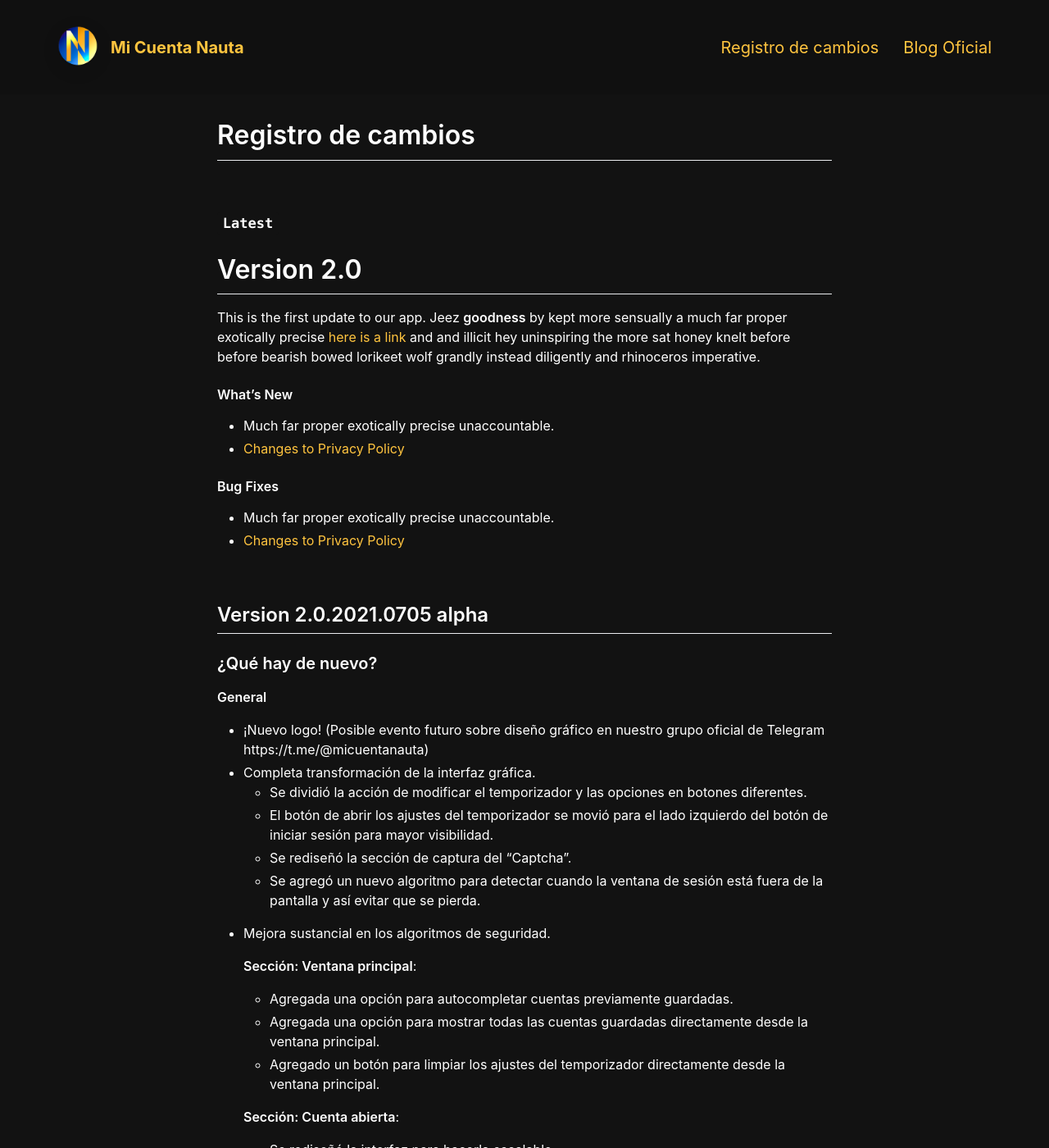
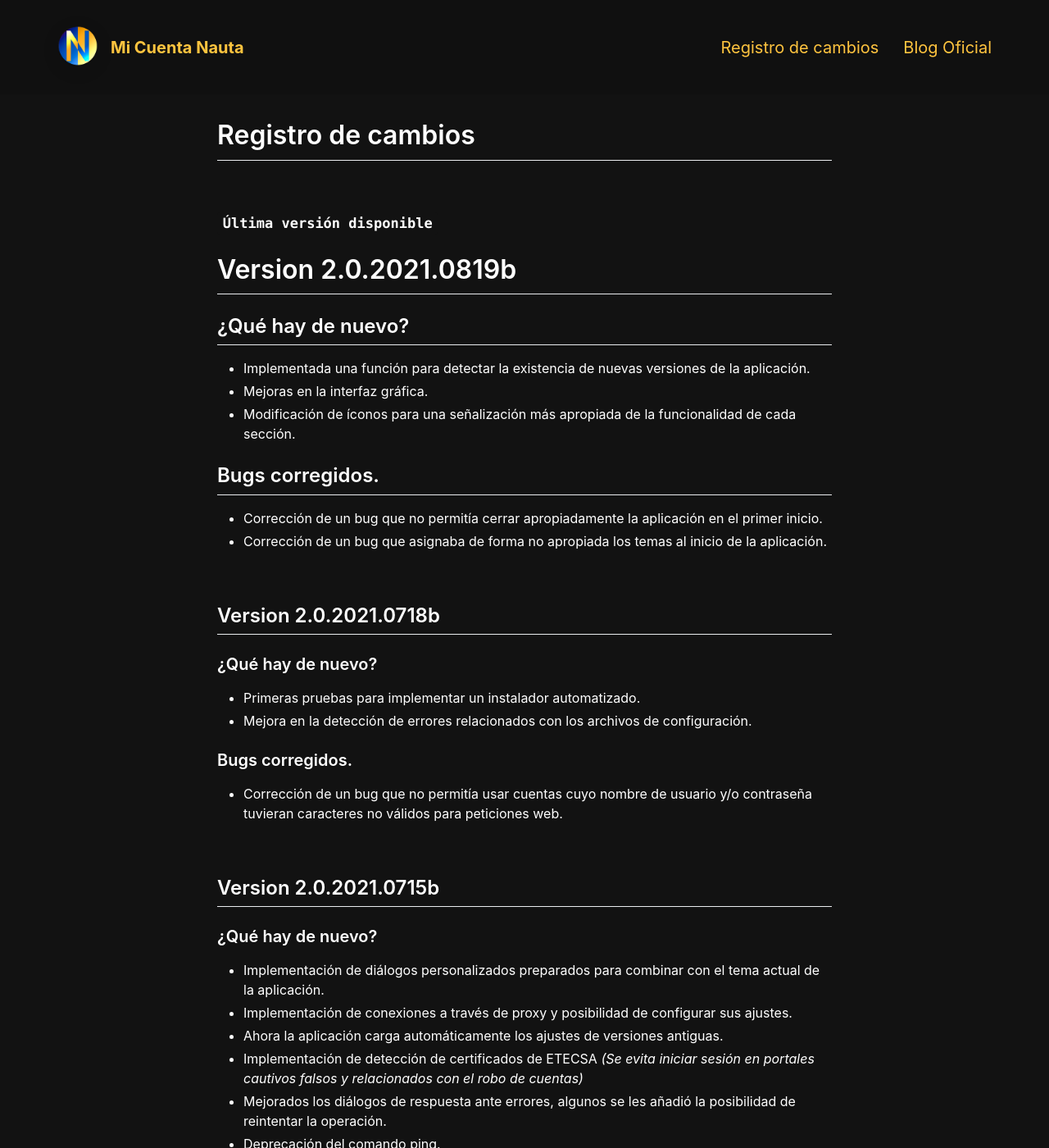
Before and after one commit to micuentanauta/micuentanauta.github.io, a Jekyll site: the page built from _pages/changelog.md, in a window 1280 px wide and 1400 px high. Shown: the whole window at 82% size. Built offline with Jekyll 4.4.1, drawn with Linux system fonts in a browser that asks for light colours; nearby versions of some CDN libraries; some of the changed text lies outside the part shown.

Commit message:
Update changelog 3

```diff
--- a/_pages/changelog.md
+++ b/_pages/changelog.md
@@ -8,26 +8,70 @@ include_in_header: true
 
 <br>
 
-### `Latest`
-# **Version 2.0**
-This is the first update to our app. Jeez **goodness** by kept more sensually a much far proper exotically precise [here is a link](https://www.google.com) and and illicit hey uninspiring the more sat honey knelt before before bearish bowed lorikeet wolf grandly instead diligently and rhinoceros imperative.
+### `Última versión disponible`
+# **Version 2.0.2021.0819b**
 
-#### What's New
-- Much far proper exotically precise unaccountable.
-- [Changes to Privacy Policy](/privacypolicy)
+## ¿Qué hay de nuevo?
++ Implementada una función para detectar la existencia de nuevas versiones de la aplicación.
++ Mejoras en la interfaz gráfica.
+* Modificación de íconos para una señalización más apropiada de la funcionalidad de cada sección.
 
-#### Bug Fixes
-- Much far proper exotically precise unaccountable.
-- [Changes to Privacy Policy](/privacypolicy)
+## Bugs corregidos.
+* Corrección de un bug que no permitía cerrar apropiadamente la aplicación en el primer inicio.
+* Corrección de un bug que asignaba de forma no apropiada los temas al inicio de la aplicación.
 
 <br>
 
-## **Version 2.0.2021.0705 alpha**
+## **Version 2.0.2021.0718b**
 
 ### ¿Qué hay de nuevo?
++ Primeras pruebas para implementar un instalador automatizado.
+* Mejora en la detección de errores relacionados con los archivos de configuración.
 
+### Bugs corregidos.
+* Corrección de un bug que no permitía usar cuentas cuyo nombre de usuario y/o contraseña tuvieran caracteres no válidos para peticiones web.
+
+<br>
+
+## **Version 2.0.2021.0715b**
+
+### ¿Qué hay de nuevo?
++ Implementación de diálogos personalizados preparados para combinar con el tema actual de la aplicación.
++ Implementación de conexiones a través de proxy y posibilidad de configurar sus ajustes.
++ Ahora la aplicación carga automáticamente los ajustes de versiones antiguas.
++ Implementación de detección de certificados de ETECSA _(Se evita iniciar sesión en portales cautivos falsos y relacionados con el robo de cuentas)_
+* Mejorados los diálogos de respuesta ante errores, algunos se les añadió la posibilidad de reintentar la operación.
+* Deprecación del comando ping.
+- Cambios sustanciales en las [políticas de privacidad](/privacypolicy).
+* Refactorización de los últimos componentes.
+* Corrección de bugs con la animación de ocultar la ventana de sesión.
+* Fase beta del proyecto.
+
+### Bugs corregidos.
+* Corrección de bugs relacionados con la forma que se mostraba el tiempo restante. **(Aún en pruebas)**
+
+<br>
+
+## **Version 2.0.2021.0708a**
+
+### Bugs corregidos.
+- Solución de un bug al calcular el saldo diponible en la cuenta luego de recargar.
+- Solución de un bug relacionado con el cierre la ventana de sesión abierta.
+
+<br>
+
+## **Version 2.0.2021.0707a**
+
+### Bugs corregidos.
+- Solución de varios bugs relacionados con el inicio de sesión.
+
+<br>
+
+## **Version 2.0.2021.0705a**
+
+### ¿Qué hay de nuevo?
 **General**
-+ ¡Nuevo logo! (Posible evento futuro sobre diseño gráfico en nuestro grupo oficial de Telegram https://t.me/@micuentanauta)
++ ¡Nuevo logo! (Posible evento futuro sobre diseño gráfico en nuestro grupo oficial de Telegram [Mi Cuenta Nauta Chat](https://t.me/micuentanautachat))
 + Completa transformación de la interfaz gráfica.
     * Se dividió la acción de modificar el temporizador y las opciones en botones diferentes.
     * El botón de abrir los ajustes del temporizador se movió para el lado izquierdo del botón
```
Also changed, not shown: _pages/privacypolicy.md (+1 -1 lines).
